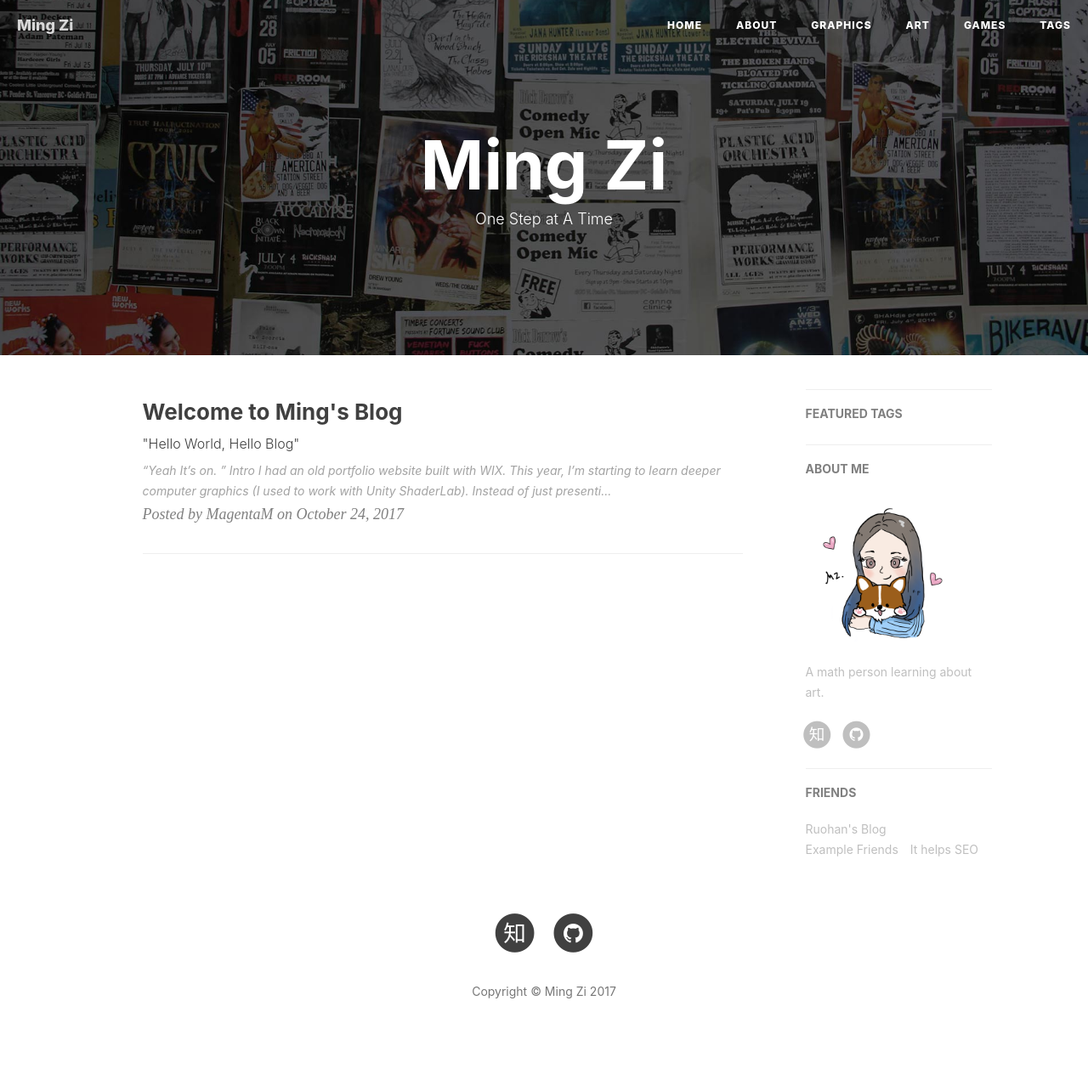
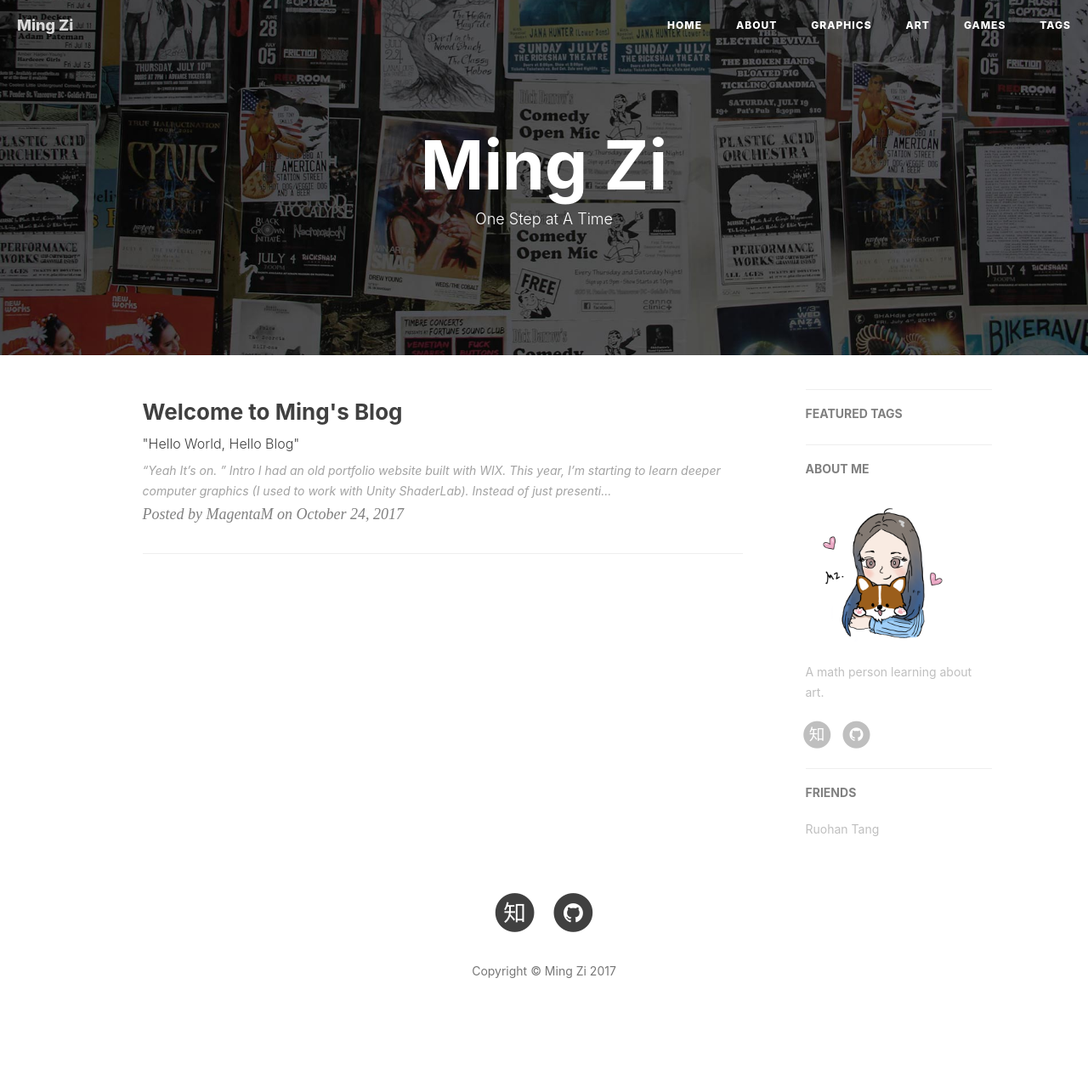
Before and after one commit to mingingzi/mingingzi.github.io, a Jekyll site: the page built from index.html, in a window 1280 px wide. Shown: the whole page at 85% size. Built offline with Jekyll 4.4.1, drawn with Linux system fonts in a browser that asks for light colours; nearby versions of some CDN libraries; the list of posts is cut into pages by our own code; comment, search, counter and statistics services are not loaded; after the commit the page ends 1247 px from its top, so only the background shows below that.

Commit message:
[FIX]graphics image and friend list.

```diff
--- a/_config.yml
+++ b/_config.yml
@@ -78,13 +78,13 @@
 # Friends
 friends: [
     {
-        title: "Ruohan's Blog",
+        title: "Ruohan Tang",
         href: "http://ruohantang.com"
     },{
-        title: "Example Friends",
+        title: "",
         href: "#"
     },{
-        title: "It helps SEO",
+        title: "",
         href: "#"
     }
 ]
```
Also changed, not shown: 1 other file.
